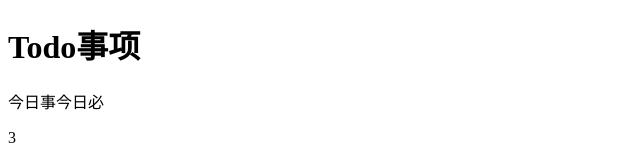
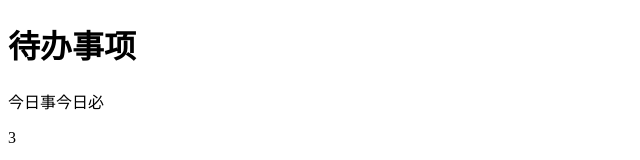
Before and after one commit to panda8z/time-book-web, a React (Create React App) app: page / in a window 1280 px wide. Shown: the top 160 px of the page, without its empty margins (0-640 px from the left). Built offline with nearby package versions, Linux system fonts and the light colour scheme.

Commit message:
总结组件类型，探索类中的constructor的使用

```diff
--- a/src/App.js
+++ b/src/App.js
@@ -1,15 +1,29 @@
-import React, { Component} from 'react';
-import {TodoHeader, TodoInput,TodoList }from './components';
+import React, { Component } from 'react';
+import { TodoHeader, TodoInput, TodoList } from './components';
+
+// 函数式组件 ，是无状态组件，因为他们有state 没有办法在组件内部自己修改自己。所以也叫它受控组件。
+// 类组件，是有状态组件，因为他有 props 和state 来接管外部通信和内部状态。
 
 export default class App extends Component {
+
+    // state 是组件本身的内部状态
+    // props 是组件间通信用的
+
+    constructor(props) {
+        super(props) // 使用 constructor 一定要调用super(props)
+        this.state = {
+            title: '待办事项',
+            desc: '今日事今日必'
+        }
+    }
     render() {
         console.log(this.props)
         return (<>
-       <TodoHeader desc="今日事今日必" x={1} y={2}>
-       Todo事项
+            <TodoHeader desc={this.state.desc} x={1} y={2}>
+                {this.state.title}
             </TodoHeader>
             <TodoInput />
-       <TodoList/>
+            <TodoList />
         </>);
     }
 }
```
Lines whose indentation alone changed are shown as unchanged.
